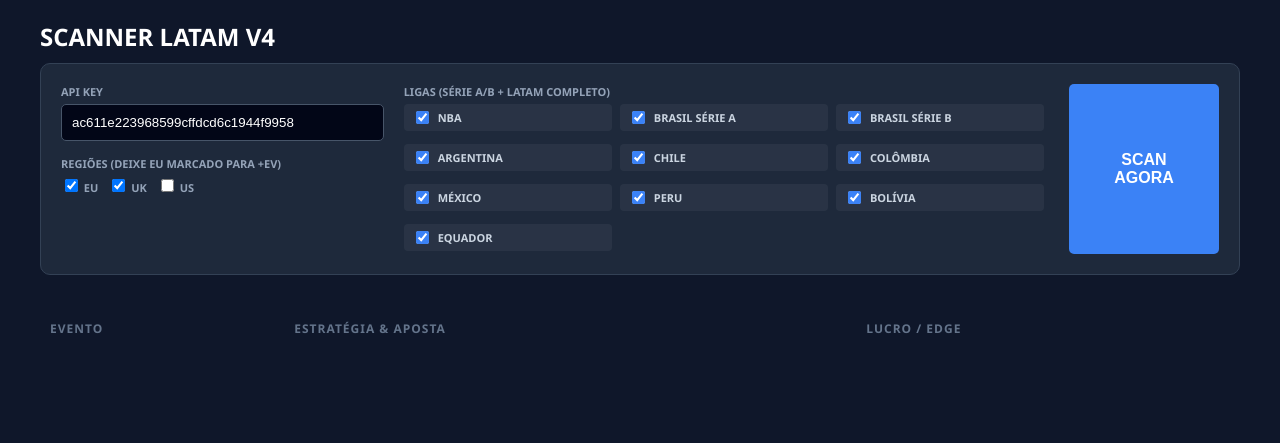
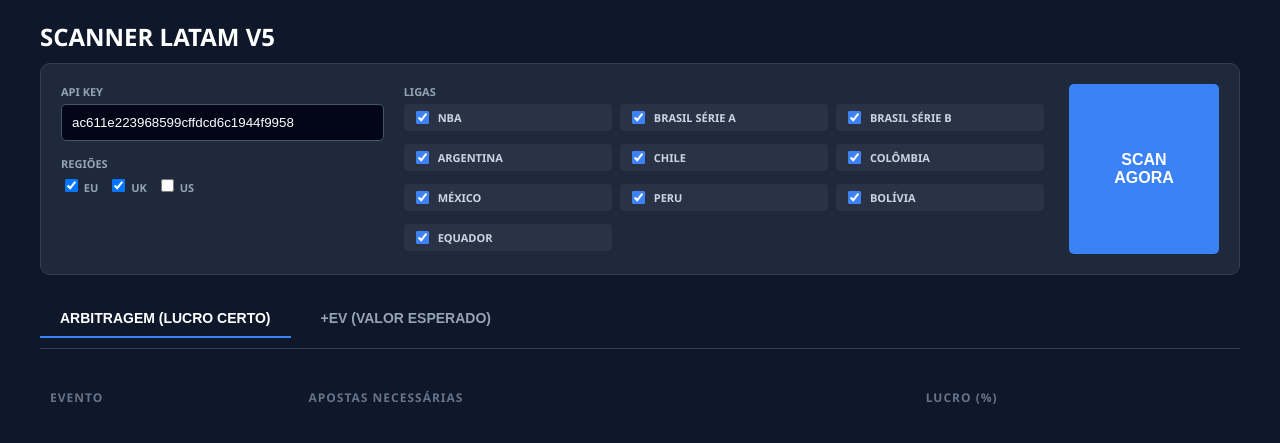
Before and after one commit to fekitorich/odd, a Flask app: page / in a window 1280 px wide. Shown: the top 443 px of the page. Run offline with Flask 3, Linux system fonts and the light colour scheme; lists and menus that the app fills with data are empty.

Commit message:
Update index.html

```diff
--- a/templates/index.html
+++ b/templates/index.html
@@ -2,12 +2,13 @@
 <html lang="pt-br">
 <head>
     <meta charset="UTF-8">
-    <title>Scanner Latam PRO V4</title>
+    <title>Scanner Latam PRO Final</title>
     <style>
         :root { --bg: #0f172a; --panel: #1e293b; --text: #e2e8f0; --primary: #3b82f6; --green: #10b981; --gold: #fbbf24; }
         body { background: var(--bg); color: var(--text); font-family: 'Segoe UI', sans-serif; padding: 20px; margin: 0; }
         .container { max-width: 1200px; margin: 0 auto; }
 
+        /* Painel de Controle */
         .control-panel { background: var(--panel); padding: 20px; border-radius: 10px; border: 1px solid #334155; margin-bottom: 25px; }
         .panel-grid { display: grid; grid-template-columns: 1fr 2fr 150px; gap: 20px; }
 
@@ -19,12 +20,22 @@
 
         .checkbox-group { display: grid; grid-template-columns: repeat(3, 1fr); gap: 8px; max-height: 150px; overflow-y: auto; padding-right: 5px; }
         .cb-item { display: flex; align-items: center; gap: 6px; font-size: 11px; color: #cbd5e1; cursor: pointer; background: rgba(255,255,255,0.05); padding: 4px 8px; border-radius: 4px; }
+        .cb-item:hover { background: rgba(255,255,255,0.1); }
         .cb-item input { accent-color: var(--primary); }
 
+        /* ABAS (TABS) */
+        .tabs { display: flex; gap: 10px; margin-bottom: 0; border-bottom: 1px solid #334155; padding-bottom: 10px; }
+        .tab-btn { background: transparent; border: none; color: #94a3b8; padding: 10px 20px; font-weight: bold; cursor: pointer; font-size: 14px; border-bottom: 2px solid transparent; }
+        .tab-btn.active { color: white; border-bottom-color: var(--primary); }
+
+        .tab-content { display: none; margin-top: 20px; }
+        .tab-content.active { display: block; }
+
+        /* Tabela */
         .results-table { width: 100%; border-collapse: separate; border-spacing: 0 10px; }
         .results-table th { text-align: left; padding: 10px; color: #64748b; font-size: 12px; text-transform: uppercase; letter-spacing: 1px; }
 
-        .row-card td { background: var(--panel); padding: 15px; border-top: 1px solid #334155; border-bottom: 1px solid #334155; vertical-align: top; }
+        .row-card td { background: var(--panel); padding: 15px; border-top: 1px solid #334155; border-bottom: 1px solid #334155; vertical-align: middle; }
         .row-card td:first-child { border-left: 1px solid #334155; border-top-left-radius: 8px; border-bottom-left-radius: 8px; width: 25%; }
         .row-card td:last-child { border-right: 1px solid #334155; border-top-right-radius: 8px; border-bottom-right-radius: 8px; width: 10%; text-align: center; }
 
@@ -36,18 +47,15 @@
         .bet-bookie { color: #fbbf24; font-size: 11px; margin-right: 10px; background: rgba(251, 191, 36, 0.1); padding: 2px 6px; border-radius: 4px; }
         .bet-odd { color: white; font-weight: bold; font-size: 14px; }
 
-        .badge { padding: 4px 8px; border-radius: 4px; font-size: 10px; font-weight: bold; text-transform: uppercase; display: inline-block; margin-bottom: 5px; }
-        .badge-arb { background: rgba(251, 191, 36, 0.2); color: var(--gold); border: 1px solid var(--gold); }
-        .badge-ev { background: rgba(16, 185, 129, 0.2); color: var(--green); border: 1px solid var(--green); }
-
-        .debug-text { font-size: 10px; color: #f87171; font-family: monospace; display: block; margin-top: 5px; word-break: break-all; }
+        .roi-val-arb { font-size:16px; font-weight:bold; color: var(--gold); }
+        .roi-val-ev { font-size:16px; font-weight:bold; color: var(--green); }
     </style>
 </head>
 <body>
 
 <div class="container">
     <div style="display:flex; justify-content:space-between; align-items:center; margin-bottom:10px;">
-        <h2 style="color:white; margin:0;">SCANNER LATAM V4</h2>
+        <h2 style="color:white; margin:0;">SCANNER LATAM V5</h2>
     </div>
 
     <form id="form" class="control-panel">
@@ -56,7 +64,7 @@
                 <label>API KEY</label>
                 <input type="text" name="apiKey" value="ac611e223968599cffdcd6c1944f9958">
                 <div style="margin-top:15px;">
-                    <label>Regiões (Deixe EU marcado para +EV)</label>
+                    <label>Regiões</label>
                     <div style="display:flex; gap:10px; color:#cbd5e1; font-size:12px;">
                         <label><input type="checkbox" name="regions" value="eu" checked> EU</label>
                         <label><input type="checkbox" name="regions" value="uk" checked> UK</label>
@@ -66,7 +74,7 @@
             </div>
 
             <div>
-                <label>LIGAS (Série A/B + Latam Completo)</label>
+                <label>LIGAS</label>
                 <div class="checkbox-group">
                     <label class="cb-item"><input type="checkbox" name="sports" value="basketball_nba" checked> NBA</label>
                     <label class="cb-item"><input type="checkbox" name="sports" value="soccer_brazil_campeonato" checked> Brasil Série A</label>
@@ -89,27 +97,55 @@
 
     <div id="loading" style="display:none; text-align:center; color:#64748b; padding:40px;">Buscando oportunidades...</div>
 
+    <div class="tabs">
+        <button class="tab-btn active" onclick="openTab('tab-arb')">ARBITRAGEM (LUCRO CERTO)</button>
+        <button class="tab-btn" onclick="openTab('tab-ev')">+EV (VALOR ESPERADO)</button>
+    </div>
+
+    <div id="tab-arb" class="tab-content active">
         <table class="results-table">
             <thead>
                 <tr>
                     <th>Evento</th>
-                <th>Estratégia & Aposta</th>
-                <th>Lucro / Edge</th>
+                    <th>Apostas Necessárias</th>
+                    <th>Lucro (%)</th>
                 </tr>
             </thead>
-        <tbody id="tb-body"></tbody>
+            <tbody id="tbody-arb"></tbody>
         </table>
     </div>
 
+    <div id="tab-ev" class="tab-content">
+        <table class="results-table">
+            <thead>
+                <tr>
+                    <th>Evento</th>
+                    <th>Aposta de Valor</th>
+                    <th>Edge (%)</th>
+                </tr>
+            </thead>
+            <tbody id="tbody-ev"></tbody>
+        </table>
+    </div>
+</div>
+
 <script>
+    function openTab(tabName) {
+        document.querySelectorAll('.tab-content').forEach(t => t.classList.remove('active'));
+        document.querySelectorAll('.tab-btn').forEach(b => b.classList.remove('active'));
+
+        document.getElementById(tabName).classList.add('active');
+        event.currentTarget.classList.add('active');
+    }
+
     document.getElementById('form').addEventListener('submit', async (e) => {
         e.preventDefault();
         const btn = document.getElementById('btn');
-        const tbody = document.getElementById('tb-body');
         const loading = document.getElementById('loading');
 
         btn.disabled = true;
-        tbody.innerHTML = '';
+        document.getElementById('tbody-arb').innerHTML = '';
+        document.getElementById('tbody-ev').innerHTML = '';
         loading.style.display = 'block';
 
         try {
@@ -132,11 +168,8 @@
                 throw new Error("COTA DA API EXCEDIDA.");
             }
 
-            let allOps = [];
-            if(data.arbitrage?.opportunities) data.arbitrage.opportunities.forEach(op => { op.type = 'arb'; allOps.push(op); });
-            if(data.plus_ev?.opportunities) data.plus_ev.opportunities.forEach(op => { op.type = 'ev'; allOps.push(op); });
-
-            renderTable(allOps);
+            renderArbitrage(data.arbitrage?.opportunities || []);
+            renderEV(data.plus_ev?.opportunities || []);
 
         } catch (err) {
             alert('Erro: ' + err.message);
@@ -146,23 +179,18 @@
         }
     });
 
-    function renderTable(list) {
-        const tbody = document.getElementById('tb-body');
-
-        if (!list || list.length === 0) {
-            tbody.innerHTML = '<tr><td colspan="3" style="text-align:center; padding:40px; color:#64748b;">Nenhuma oportunidade encontrada.</td></tr>';
+    function renderArbitrage(list) {
+        const tbody = document.getElementById('tbody-arb');
+        if (list.length === 0) {
+            tbody.innerHTML = '<tr><td colspan="3" style="text-align:center; padding:40px; color:#64748b;">Nenhuma Arbitragem encontrada.</td></tr>';
             return;
         }
 
         list.forEach(item => {
-            const roi = item.roi_percent || item.edge_percent || item.gross_roi_percent || 0;
-            const isArb = item.type === 'arb';
+            const roi = item.roi_percent || 0;
             let betsHTML = '';
 
-            // --- LÓGICA DE DETECÇÃO DE DADOS ---
-
-            // 1. ARBITRAGEM (Já sabemos que funciona)
-            if (isArb && item.stakes && item.stakes.breakdown) {
+            if (item.stakes && item.stakes.breakdown) {
                 betsHTML = item.stakes.breakdown.map(bet => {
                     const line = (bet.point && bet.point > 0) ? `+${bet.point}` : (bet.point || '');
                     return `
@@ -174,59 +202,55 @@
                     </div>`;
                 }).join('');
             }
-            // 2. +EV (AQUI ESTÁ A MUDANÇA)
-            else {
-                // Tenta extrair dados de lista ou objeto único
-                const bets = (item.outcomes && item.outcomes.length > 0) ? item.outcomes : [item];
 
-                betsHTML = bets.map(bet => {
-                    // FORÇA BRUTA: Testa todas as variáveis possíveis
-                    const name = bet.selection || bet.name || bet.outcome || bet.team || bet.bet || '???';
-                    const book = bet.bookmaker || bet.bookie || bet.book || bet.site || '???';
+            tbody.innerHTML += `
+                <tr class="row-card">
+                    <td>
+                        <div style="font-weight:bold; color:white; font-size:14px;">${item.sport_display || item.sport}</div>
+                        <div style="font-size:12px; color:#94a3b8; margin-top:4px;">${item.event}</div>
+                    </td>
+                    <td><div style="display:flex; flex-direction:column; gap:5px;">${betsHTML}</div></td>
+                    <td style="text-align:center;"><div class="roi-val-arb">${parseFloat(roi).toFixed(2)}%</div></td>
+                </tr>
+            `;
+        });
+    }
 
-                    // Testa Price, Odds, Value, Decimal, Rate
-                    let price = bet.price || bet.odds || bet.value || bet.decimal || bet.rate;
-                    if (!price) price = 'N/A';
+    function renderEV(list) {
+        const tbody = document.getElementById('tbody-ev');
+        if (list.length === 0) {
+            tbody.innerHTML = '<tr><td colspan="3" style="text-align:center; padding:40px; color:#64748b;">Nenhum +EV encontrado. (Marque a região EU)</td></tr>';
+            return;
+        }
 
-                    // Testa Point, Handicap, Spread
-                    const p = bet.point || item.point;
+        list.forEach(item => {
+            // AQUI ESTÁ A CORREÇÃO BASEADA NO SEU PRINT DE DEBUG
+            const roi = item.edge_percent || item.ev_per_100 || 0;
+
+            // Variáveis descobertas no Debug: 'outcome', 'soft_book', 'soft_odds'
+            const name = item.outcome || item.selection || 'Aposta';
+            const book = item.soft_book || item.bookmaker || 'Casa'; // CORRIGIDO
+            const price = item.soft_odds || item.odds || 'N/A';      // CORRIGIDO
+
+            const p = item.point;
             const line = (p && p > 0) ? `+${p}` : (p || '');
 
-                    // DEBUG: Se não achar o preço, mostra o JSON cru para descobrirmos o erro
-                    let debugInfo = '';
-                    if (price === 'N/A' || name === '???') {
-                         debugInfo = `<span class="debug-text">DEBUG: ${JSON.stringify(bet)}</span>`;
-                    }
-
-                    return `
+            const betHTML = `
             <div class="bet-line type-ev">
                 <span style="font-size:10px; color:#cbd5e1; margin-right:8px;">VALOR</span>
                 <span class="bet-pick">${name} <span style="color:#60a5fa">${line}</span></span>
                 <span class="bet-bookie">${book}</span>
                 <span class="bet-odd">@${price}</span>
-                        ${debugInfo}
             </div>`;
-                }).join('');
-            }
-
-            const badgeClass = isArb ? 'badge-arb' : 'badge-ev';
-            const badgeText = isArb ? 'LUCRO CERTO' : '+EV';
 
             tbody.innerHTML += `
                 <tr class="row-card">
                     <td>
-                        <div class="badge ${badgeClass}">${badgeText}</div>
                         <div style="font-weight:bold; color:white; font-size:14px;">${item.sport_display || item.sport}</div>
                         <div style="font-size:12px; color:#94a3b8; margin-top:4px;">${item.event}</div>
                     </td>
-                    <td>
-                        <div style="display:flex; flex-direction:column; gap:5px;">
-                            ${betsHTML}
-                        </div>
-                    </td>
-                    <td style="text-align:center;">
-                        <div style="font-size:16px; font-weight:bold; color:${isArb ? '#fbbf24' : '#10b981'}">${parseFloat(roi).toFixed(2)}%</div>
-                    </td>
+                    <td>${betHTML}</td>
+                    <td style="text-align:center;"><div class="roi-val-ev">${parseFloat(roi).toFixed(2)}%</div></td>
                 </tr>
             `;
         });
```
Lines whose indentation alone changed are shown as unchanged.
